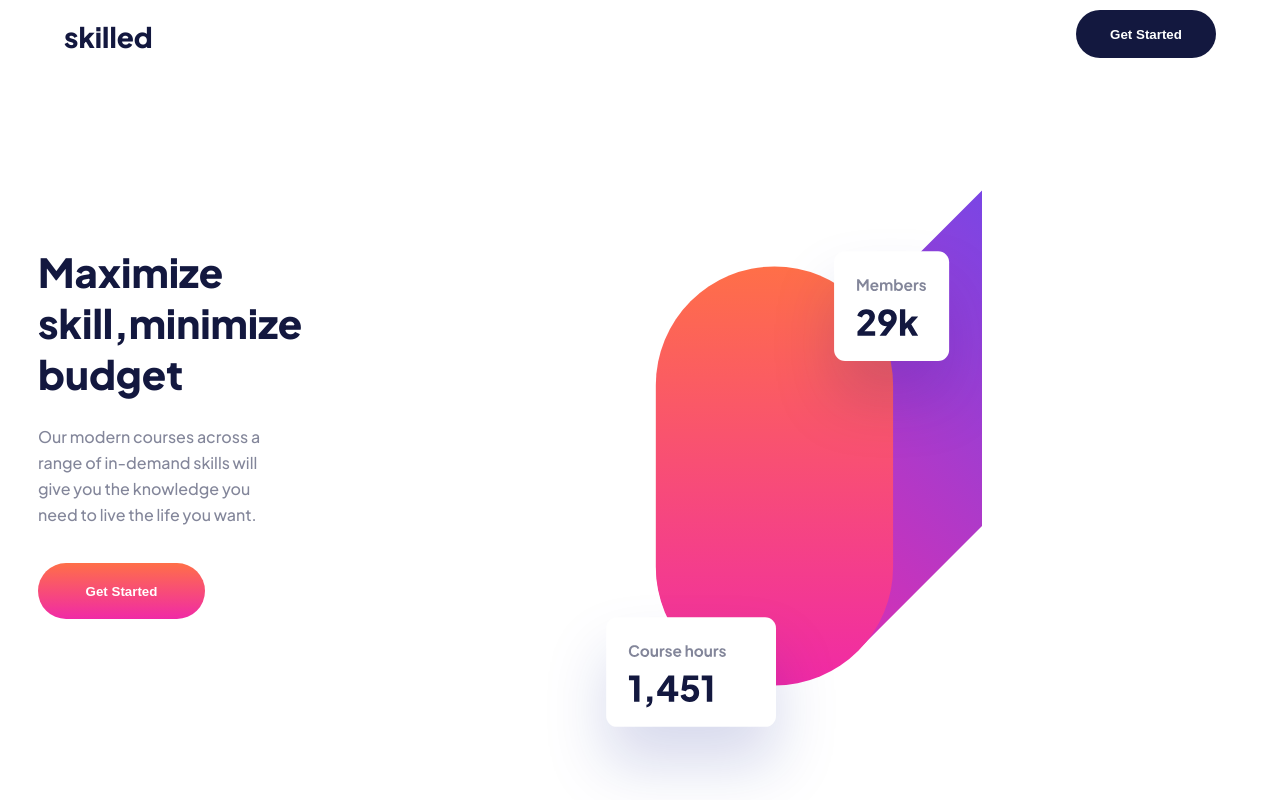
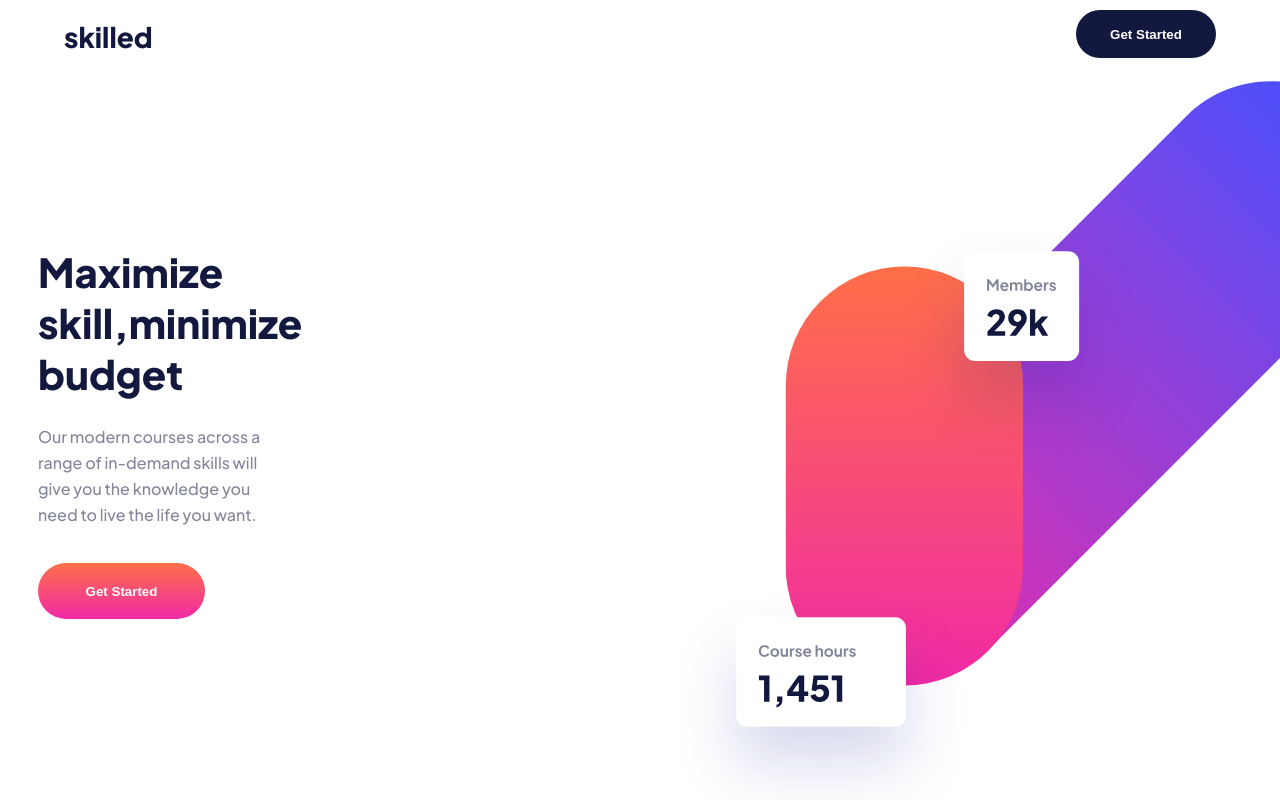
Before and after one commit to PiriyaLapa/Skilled-e-learning-landing-page, a React (Create React App) app: page / in a window 1280 px wide. Shown: the top 800 px of the page. Built offline with nearby package versions, Linux system fonts and the light colour scheme.

Commit message:
update and try to work with svg file

```diff
--- a/src/components/figure/TabletHero/TabletHero.tsx
+++ b/src/components/figure/TabletHero/TabletHero.tsx
@@ -2,6 +2,7 @@ import { Component, ReactNode } from "react";
 import {  StyledTabletHero } from "../styles";
 import { urlImgProps } from "../../interface/MobileHeroImg";
 import { InnerBoxOval  } from "../styles";
+import testTableImg from '../../../assets/TabletHero.png'
 
 export default class TabletHero extends Component<urlImgProps> {
   render(): ReactNode {
@@ -18,6 +19,7 @@ export default class TabletHero extends Component<urlImgProps> {
               fill="none"
               xmlns="http://www.w3.org/2000/svg"
             >
+              <img src={testTableImg} alt="testImg" width="300" height="200" />
               <path
                 fill-rule="evenodd"
                 clip-rule="evenodd"
--- a/src/components/figure/styles.ts
+++ b/src/components/figure/styles.ts
@@ -109,7 +109,10 @@ export const InnerBoxOval = styled.div`
     width:100%;
     height:auto;
     display:flex;
-
+    justify-content:center;
+    :nth-child(1){
+      overflow:visible;
+    }
   }
 `;
 
```
